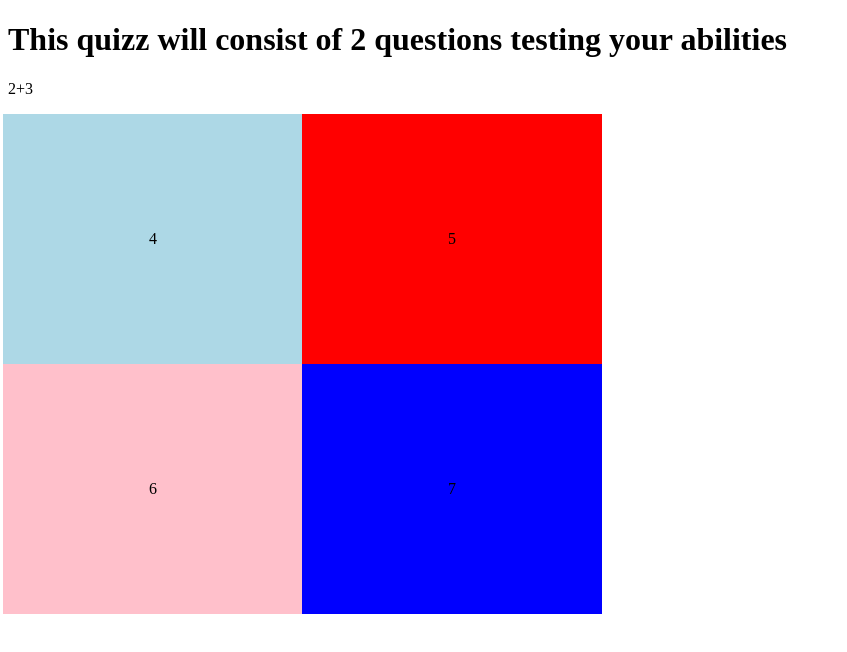
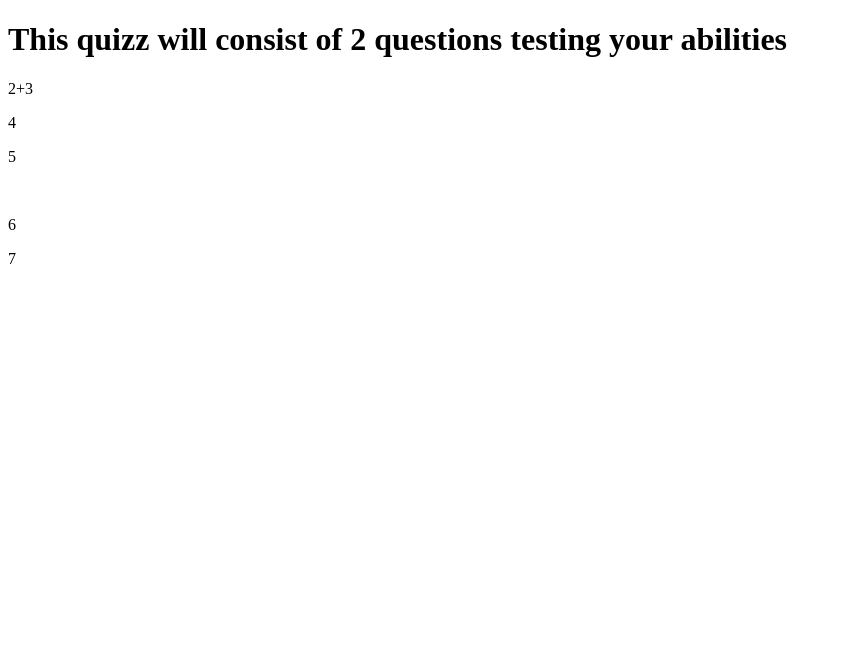
Before and after one commit to Barrett879/MathQuiz, a plain HTML site: page index.html in a window 1280 px wide. Shown: the whole page, without its empty margins (0-847 px from the left). Drawn offline with nearby package versions, Linux system fonts and the light colour scheme.

Commit message:
Update index.html

```diff
--- a/index.html
+++ b/index.html
@@ -4,47 +4,8 @@
  <script src="https://ajax.googleapis.com/ajax/libs/jquery/3.5.1/jquery.min.js"></script>
  <script src="script.js"></script>
  <title>Calculus Quiz</title>
- <style>
- .oneDiv
- {
-  background-color: lightblue;
-  text-align: center;
-  padding : 100px;
-  width: 100px;
-  display: inline-block;
-  margin: -5px;
- }
- .twoDiv
- {
-  background-color: red;
-  text-align: center;
-  padding: 100px;
-  width: 100px;
-  display: inline-block;
-  margin: 0px;
- }
- .threeDiv
- {
-  background-color: pink;
-  text-align: center;
-  padding: 100px;
-  width: 100px;
-  display: inline-block;
-  margin: -5px;
- }
- .fourDiv
- {
-  background-color: blue;
-  text-align: center;
-  padding: 100px;
-  width: 100px;
-  display: inline-block;
-  margin: 0px;
- }
- </style>
   </head>
  <body>
-
    <h1>This quizz will consist of 2 questions testing your abilities</h1>
     <p id ="imagetoggler4">
      2+3
```
